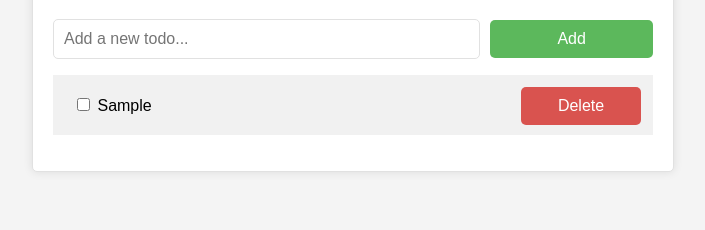
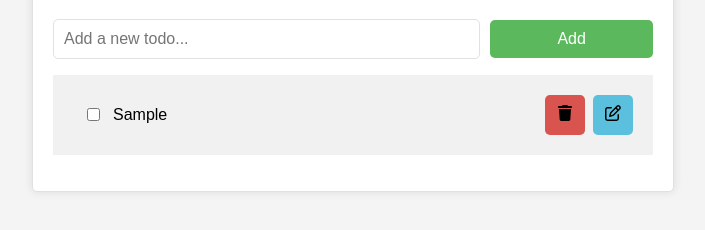
Before and after one commit to BlastChrome/todo-list-practice, a website with bundled scripts: page index.html in a window 1280 px wide. Both pictures are taken after typing "Sample" into the empty fields and a click on the button "Add". Shown: the part 82-312 px from the top of the page, without its empty margins (287-992 px from the left). Built offline with nearby package versions, Linux system fonts and the light colour scheme.

Commit message:
added icons to the todo ui for trash,checkbox and edit. also refactored the handleTodoClick method to listen for click events on those elements

```diff
--- a/src/css/style.css
+++ b/src/css/style.css
@@ -66,6 +66,8 @@ li.todo-item {
     padding: 20px;
     border-bottom: 1px solid #f1f1f1;
     position: relative;
+    display: flex;
+    justify-content: space-between;
 
 }
 
@@ -82,13 +84,56 @@ li.todo-item:last-child {
     border-bottom: none;
 }
 
+li.todo-item .check-text-wrapper {
+    display: flex;
+    align-items: center;
+}
+
+li.todo-item .delete-edit-wrapper {
+    display: flex;
+    align-items: center;
+}
+
+li.todo-item .todo-item__button--checkbox {
+    width: 5%;
+    min-width: 40px;
+    left: 2%;
+    top: 20%;
+    display: block;
+    padding: 10px;
+    font-size: 16px;
+    border: none;
+    border-radius: 5px;
+    color: #fff;
+    background: transparent;
+    cursor: pointer;
+}
+
+
+li.todo-item .todo-item__button--edit {
+    width: 5%;
+    min-width: 40px;
+    right: 12%;
+    top: 20%;
+    display: block;
+    /* position: absolute; */
+    padding: 10px;
+    font-size: 16px;
+    border: none;
+    border-radius: 5px;
+    background-color: #5bc0de;
+    color: #fff;
+    ;
+    cursor: pointer;
+    margin: 0 0 0 4px;
+}
+
 li.todo-item .todo-item__button--delete {
-    width: 20%;
-    min-width: 80px;
+    width: 5%;
+    min-width: 40px;
     right: 2%;
     top: 20%;
     display: block;
-    position: absolute;
     padding: 10px;
     font-size: 16px;
     border: none;
@@ -96,4 +141,5 @@ li.todo-item .todo-item__button--delete {
     background-color: #d9534f;
     color: #fff;
     cursor: pointer;
+    margin: 0 4px 0 0;
 }
--- a/src/modules/ui.js
+++ b/src/modules/ui.js
@@ -22,7 +22,7 @@ export default class UI {
             pubsub.publish("validateInput", inputValue);
             this.todoInput.value = '';
         } else {
-            // Handle empty input (e.g., show error message to user)
+
         }
     }
 
@@ -33,9 +33,24 @@ export default class UI {
     }
 
     handleTodoClick = (e) => {
-        if (e.target.classList.contains("todo-item__button--delete")) {
-            const todoId = e.target.closest('.todo-item').dataset.id;  // Retrieve the id from the data attribute
-            pubsub.publish("deleteTodo", todoId);
+        const clickedElement = e.target;
+        const todoItem = clickedElement.closest('.todo-item');
+        const todoId = todoItem.dataset.id;
+
+        const parentButton = clickedElement.closest('.todo-item__button--delete') || clickedElement.closest('.todo-item__button--edit') || clickedElement.closest('.todo-item__checkbox');
+
+        switch (true) {
+            case parentButton && parentButton.classList.contains("todo-item__button--delete"):
+                pubsub.publish("deleteTodo", todoId);
+                break;
+
+            case parentButton && parentButton.classList.contains("todo-item__button--edit"):
+                pubsub.publish("editTodo", todoId);
+                break;
+
+            case parentButton && parentButton.classList.contains("todo-item__checkbox"):
+                pubsub.publish("completeTodo", todoId);
+                break;
         }
     }
 
@@ -51,12 +66,17 @@ export default class UI {
     createTodoElement = (newTodo) => {
         const todoElement = document.createElement("li");
         todoElement.classList.add('todo-item');
-        todoElement.dataset.id = newTodo.id;  // Store the id as a data attribute
+        todoElement.dataset.id = newTodo.id;
 
         todoElement.innerHTML = `
-        <input type="checkbox" class="todo-item__checkbox" />
-        <span class="todo-item__text">${newTodo.text}</span>
-        <button class="todo-item__button todo-item__button--delete">Delete</button>`;
+        <div class="check-text-wrapper">
+            <button class="todo-item__button todo-item__button--checkbox" ><input type="checkbox" class="todo-item__checkbox" /></button>
+            <span class="todo-item__text">${newTodo.text}</span>
+        </div>
+        <div class="delete-edit-wrapper">
+        <button class="todo-item__button todo-item__button--delete"><svg xmlns="http://www.w3.org/2000/svg" height="1em" viewBox="0 0 448 512"><!--! Font Awesome Free 6.4.2 by @fontawesome - https://fontawesome.com License - https://fontawesome.com/license (Commercial License) Copyright 2023 Fonticons, Inc. --><path d="M135.2 17.7L128 32H32C14.3 32 0 46.3 0 64S14.3 96 32 96H416c17.7 0 32-14.3 32-32s-14.3-32-32-32H320l-7.2-14.3C307.4 6.8 296.3 0 284.2 0H163.8c-12.1 0-23.2 6.8-28.6 17.7zM416 128H32L53.2 467c1.6 25.3 22.6 45 47.9 45H346.9c25.3 0 46.3-19.7 47.9-45L416 128z"/></svg></button>
+        <button class="todo-item__button todo-item__button--edit"><svg xmlns="http://www.w3.org/2000/svg" height="1em" viewBox="0 0 512 512"><!--! Font Awesome Free 6.4.2 by @fontawesome - https://fontawesome.com License - https://fontawesome.com/license (Commercial License) Copyright 2023 Fonticons, Inc. --><path d="M441 58.9L453.1 71c9.4 9.4 9.4 24.6 0 33.9L424 134.1 377.9 88 407 58.9c9.4-9.4 24.6-9.4 33.9 0zM209.8 256.2L344 121.9 390.1 168 255.8 302.2c-2.9 2.9-6.5 5-10.4 6.1l-58.5 16.7 16.7-58.5c1.1-3.9 3.2-7.5 6.1-10.4zM373.1 25L175.8 222.2c-8.7 8.7-15 19.4-18.3 31.1l-28.6 100c-2.4 8.4-.1 17.4 6.1 23.6s15.2 8.5 23.6 6.1l100-28.6c11.8-3.4 22.5-9.7 31.1-18.3L487 138.9c28.1-28.1 28.1-73.7 0-101.8L474.9 25C446.8-3.1 401.2-3.1 373.1 25zM88 64C39.4 64 0 103.4 0 152V424c0 48.6 39.4 88 88 88H360c48.6 0 88-39.4 88-88V312c0-13.3-10.7-24-24-24s-24 10.7-24 24V424c0 22.1-17.9 40-40 40H88c-22.1 0-40-17.9-40-40V152c0-22.1 17.9-40 40-40H200c13.3 0 24-10.7 24-24s-10.7-24-24-24H88z"/></svg></button>
+        </div>`;
         return todoElement;
     }
 }
```
